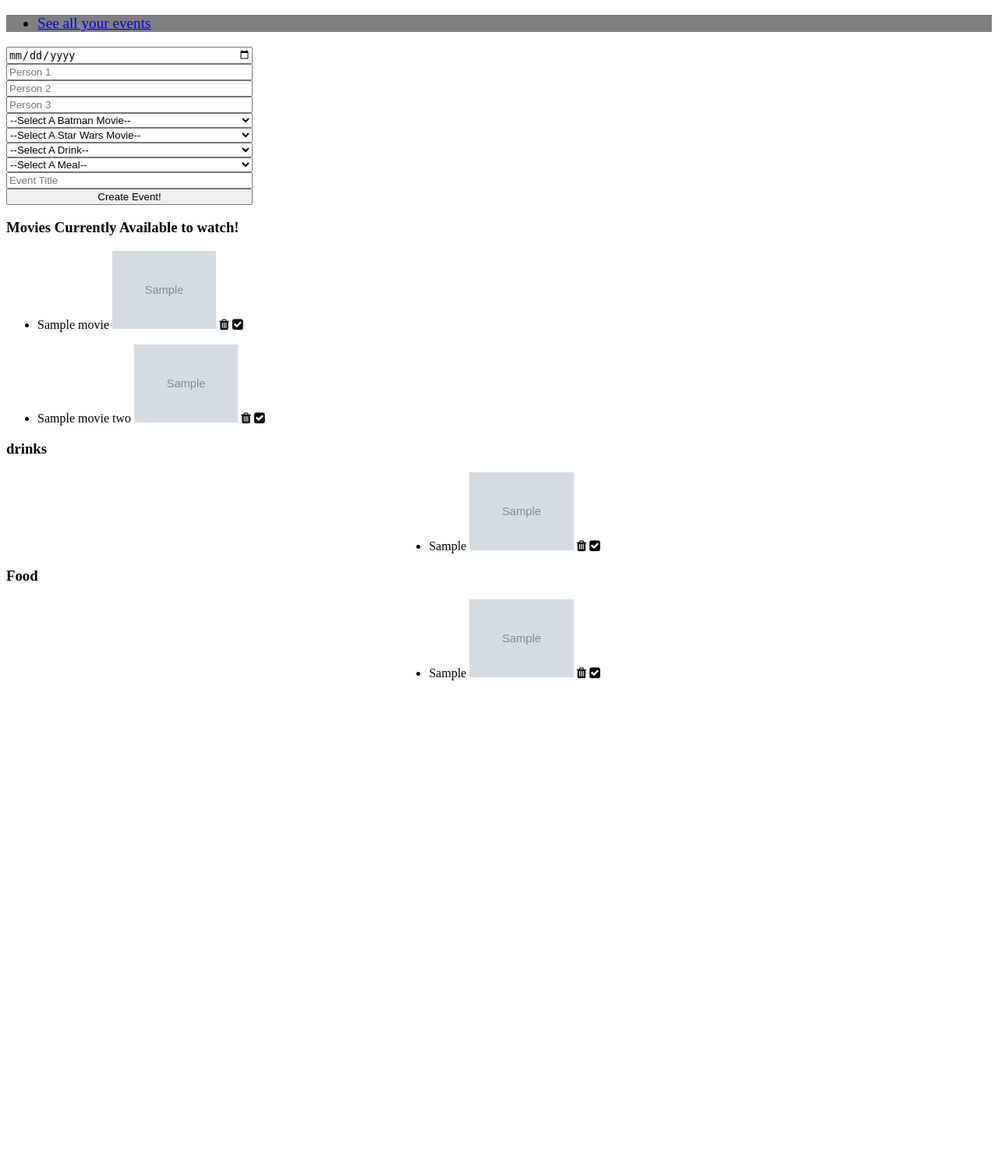
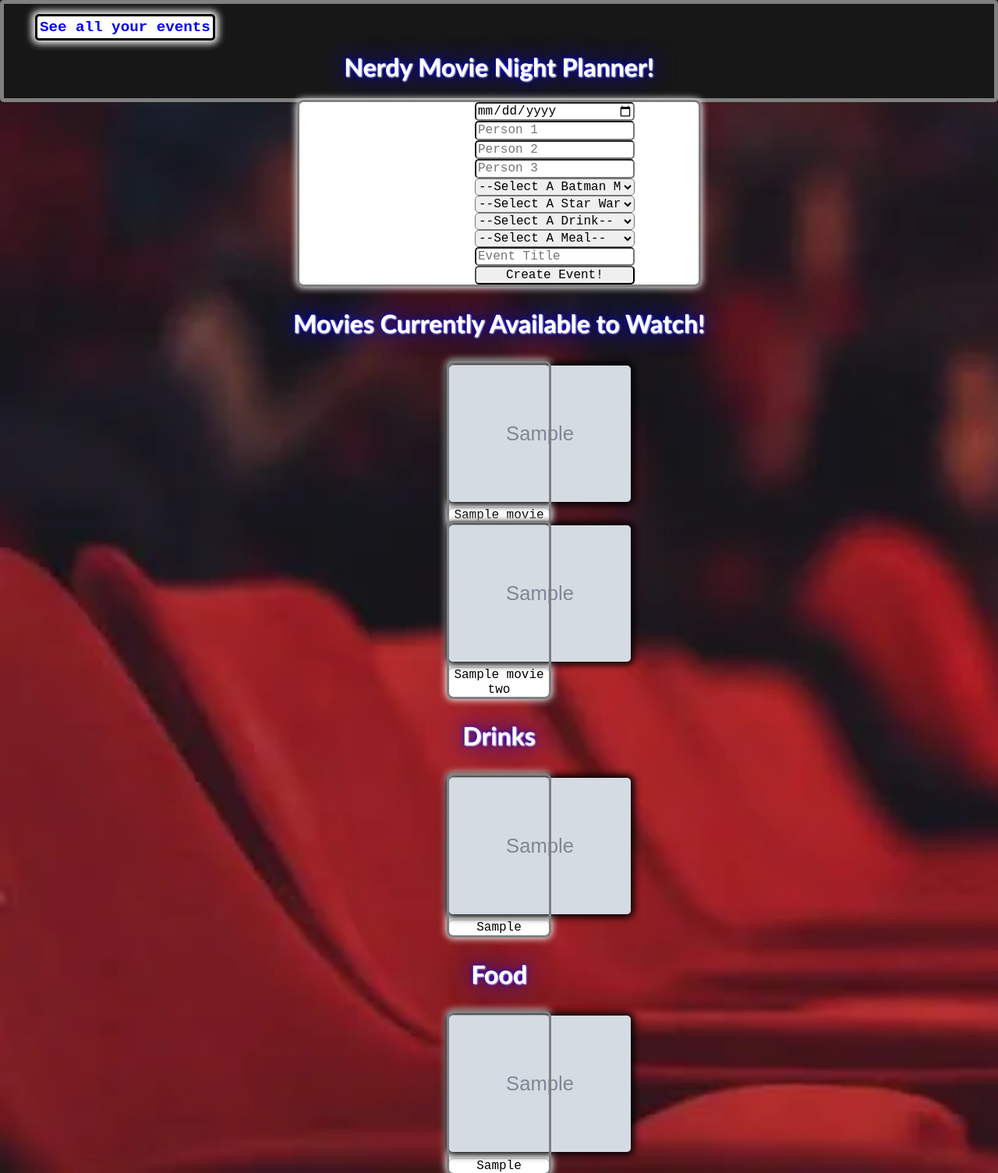
Before and after one commit to Jonathan-Eboh/Personal_full_stack_two, a Node server app: template views/event.ejs in a window 1280 px wide. Shown: the whole page at 78% size. Before the commit the page ends 873 px from the top, so only its background shows below. Run offline with Node 20, Linux system fonts and the light colour scheme; the template is opened without the code that fills it: most values are stand-ins (such as "Sample title", 1, 10 or a date in 2020); grey boxes marked "Sample" are stand-in pictures; some libraries are stand-ins or nearby versions.

Commit message:
Project completion first version

```diff
--- a/public/style.css
+++ b/public/style.css
@@ -3,9 +3,14 @@ body{
   word-wrap:break-word;
 }
 img{
-  height: 100px;
+  height: 175px;
+  size: 200%;
+  box-shadow: 0px 0px 10px 4px black;
 }
 
+html{
+  font-family: 'Courier New', Courier, monospace;
+}
 
 * {
   box-sizing: border-box;
@@ -55,13 +60,27 @@ nav li {
 }
 
 header{
-  background: gray;
+  background: rgb(24, 23, 23);
+  border: 5px solid gray;
 }
 
-nav ul {
+nav ul{
   display: flex;
   justify-content: space-between;
   font-size: 1.2em;
+
+  list-style-type: none;
+}
+
+.link{
+ background: white;
+ text-decoration: none;
+ height: 10px;
+ border: 3px solid black;
+ font-weight: 900;
+ font-family: 'Courier New', Courier, monospace;
+ padding: 3px;
+ box-shadow: 0px 0px 10px 4px white;
 }
 
 
@@ -78,13 +97,19 @@ nav ul {
   justify-content: space-around;
 }
 
-
 .food-data{
 /* display: inline-block; */
   display: flex;
   justify-content: space-around;
 }
 
+.message{
+  background-color: white;
+  outline: 3px solid gray;
+  margin-top: 20px;
+  margin-right: 30px;
+  box-shadow: 0px 0px 10px 4px white;
+}
 
 form{
   display: flex;
@@ -96,8 +121,111 @@ form{
   width: 25%;
 }
 
+.event-data{
+  list-style-type: disc;
+}
+
 .event-data span{
    display: flex;
   flex-direction: column;
   justify-content: center;
 }
+
+.content-container{
+  display: flex;
+  flex-wrap: wrap;
+  flex-direction: row;
+  justify-content: center;
+  gap: 15px;
+}
+
+.content-box{
+  outline: 3px solid gray;
+  width: 10%;
+  box-shadow: 0px 0px 10px 4px white;
+}
+
+.content-box div{
+  outline: .7px solid darkgray;
+  width: 100%;
+  text-align: center;
+  margin-top: 3px;
+}
+
+
+form{
+  display: flex;
+  flex-direction: column;
+  justify-content: center;
+}
+
+.formContainer{
+  width: 10%;
+}
+
+body{
+  display: flex;
+  justify-content: center;
+  flex-direction: column;
+  text-align: center;
+  background-image: url(/img/background.jpg);
+  background-repeat: no-repeat;
+  background-size: cover
+}
+
+.formContainer{
+  display: flex;
+  align-self: center;
+  outline: 3px solid grey;
+  width: 40%;
+  background: white;
+  box-shadow: 0px 0px 10px 4px white;
+
+}
+
+.formContainer form{
+  display: flex;
+  align-self: center;
+  /* outline: 3px solid grey; */
+  width: 40%;
+  margin-left: 225px;
+
+
+}
+
+.white{
+  background: white;
+}
+
+.black{
+  background: brown;
+}
+
+*{
+  border-radius: 5px;
+}
+
+
+h1{
+  color: white;
+  font-size: 2em;
+  font-weight: 900;
+  font-family: 'Gill Sans', 'Gill Sans MT', Calibri, 'Trebuchet MS', sans-serif;
+  text-shadow: 1px 1px 2px white, 0 0 1em blue, 0 0 0.2em blue;
+}
+
+h2{
+  color: white;
+  font-size: 2em;
+  font-weight: 900;
+  font-family: 'Gill Sans', 'Gill Sans MT', Calibri, 'Trebuchet MS', sans-serif;
+  text-shadow: 1px 1px 2px white, 0 0 1em blue, 0 0 0.2em blue;
+}
+
+h3{
+  color: white;
+  font-size: 2em;
+  font-weight: 900;
+  font-family: 'Gill Sans', 'Gill Sans MT', Calibri, 'Trebuchet MS', sans-serif;
+  text-shadow: 1px 1px 2px white, 0 0 1em blue, 0 0 0.2em blue;
+}
--- a/views/event.ejs
+++ b/views/event.ejs
@@ -7,6 +7,7 @@
     <link rel="shortcut icon" href="/favicon.ico">
     <link rel="stylesheet" href="/font-awesome.min.css">
     <link rel="stylesheet" href="/style.css">
+    <link rel="stylesheet" href="/normalize.css">
 </head>
 
 
@@ -16,11 +17,12 @@
 
             <ul>
                 <li>
-                    <a href="/event_details">See all your events</a>
+                    <a class="link" href="/event_details">See all your events</a>
                 </li>
 
             </ul>
         </nav>
+        <h1>Nerdy Movie Night Planner!</h1>
     </header>
 
 
@@ -87,124 +89,68 @@
         </form>
     </section>
 
-    <h3>Movies Currently Available to watch!</h3>
-    <ul class="movie-data">
-        <% for(var i=0; i<movie.length; i++) {%>
+    <h3>Movies Currently Available to Watch!</h3>
 
 
 
-            <li class="message <%= movie[i].Title %>">
-                <span>
-                    <%= movie[i].Title %>
+    <section class="content-container">
+        <% for(var i=0; i<movie.length; i++) {%>
+            <% if(!(movie[i].Title === 'Batman Begins' || movie[i].Title === 'Batman Forever')) {%>
+                <section class="content-box white">
+                    <div>
+                        <img src="<%= movie[i].Poster %>" alt="<%= movie[i].Title %>">
+                    </div>
+                    <div>
+                        <%= movie[i].Title %>
+                    </div>
+                </section>
+                <% } %>
+                    <% } %>
+    </section>
 
-                </span>
-                <span>
-
-                    <img src="<%= movie[i].Poster %>" alt="<%= movie[i].Title %>">
-                </span>
-
-                <span>
-                    <i class="fa fa-trash" aria-hidden="true"></i>
-                </span>
-
-                <span>
-                    <i class="fa fa-check-square" aria-hidden="true"></i>
-                </span>
-
-
-
-            </li>
+    <section class="content-container">
+        <% for(var i=0; i<movieTwo.length; i++) {%>
+            <% if(!(movieTwo[i].Title === 'Star Wars' || movieTwo[i].Title === 'Star Wars: Episode II - Attack of the Clones' || movieTwo[i].Title === 'Star Wars: Lost Horizons')) {%>
+                <section class="content-box white">
+                    <div>
+                        <img src="<%= movieTwo[i].Poster %>" alt="<%= movieTwo[i].Title %>">
+                    </div>
+                    <div>
+                        <%= movieTwo[i].Title %>
+                    </div>
+                </section>
+                <% } %>
+                    <% } %>
+    </section>
+    <h3>Drinks</h3>
+    <section class="content-container">
+        <% for(var i=0; i<drink.length; i++) {%>
+            <section class="content-box white">
+                <div>
+                    <img src="<%= drink[i].strDrinkThumb %>" alt="<%= drink[i].strDrink %>">
+                </div>
+                <div>
+                    <%= drink[i].strDrink %>
+                </div>
+            </section>
 
             <% } %>
-    </ul>
-    <ul class="movie-data">
-        <% for(var i=0; i<movieTwo.length; i++) {%>
+    </section>
 
-
-
-            <li class="message <%= movieTwo[i].Title %>">
-                <span>
-                    <%= movieTwo[i].Title %>
-
-                </span>
-                <span>
-
-                    <img src="<%= movieTwo[i].Poster %>" alt="<%= movieTwo[i].Title %>">
-                </span>
-
-                <span>
-                    <i class="fa fa-trash" aria-hidden="true"></i>
-                </span>
-
-                <span>
-                    <i class="fa fa-check-square" aria-hidden="true"></i>
-                </span>
-
-
-
-            </li>
+    <h3>Food</h3>
+    <section class="content-container">
+        <% for(var i=0; i<food.length; i++) {%>
+            <section class="content-box white">
+                <div>
+                    <img src="<%= food[i].strMealThumb %>" alt="<%= food[i].strMeal %>">
+                </div>
+                <div>
+                    <%= food[i].strMeal %>
+                </div>
+            </section>
 
             <% } %>
-    </ul>
-    <section class="drinkSection">
-        <h3>drinks</h3>
-        <ul class="drinks-data">
-            <% for(var i=0; i<drink.length; i++) {%>
-
-
-
-                <li class="message <%= drink[i].title %>">
-                    <span>
-                        <%= drink[i].strDrink %>
-                            <img src="<%= drink[i].strDrinkThumb %>" alt="">
-                    </span>
-
-                    <span>
-                        <i class="fa fa-trash" aria-hidden="true"></i>
-                    </span>
-
-                    <span>
-                        <i class="fa fa-check-square" aria-hidden="true"></i>
-                    </span>
-
-
-
-                </li>
-
-                <% } %>
-        </ul>
     </section>
-
-    <section class="foodSection">
-        <h3>Food</h3>
-        <ul class="food-data">
-            <% for(var i=0; i<food.length; i++) {%>
-
-
-
-                <li class="message <%= food[i].title %>">
-                    <span>
-                        <%= food[i].strMeal %>
-                            <img src="<%= food[i].strMealThumb %>" alt="">
-                    </span>
-
-                    <span>
-                        <i class="fa fa-trash" aria-hidden="true"></i>
-                    </span>
-
-                    <span>
-                        <i class="fa fa-check-square" aria-hidden="true"></i>
-                    </span>
-
-
-
-                </li>
-
-                <% } %>
-        </ul>
-    </section>
-
-
     <script src="/main.js"></script>
 
 
```
Also changed, not shown: app/routes.js (+5 -4 lines), public/reset.css (added, +47 -0 lines), views/event_details.ejs (+3 -70 lines), views/login.ejs (+15 -6 lines), views/view_event.ejs (+8 -30 lines), public/img/background.jpg (added), public/normalize.css (added).
